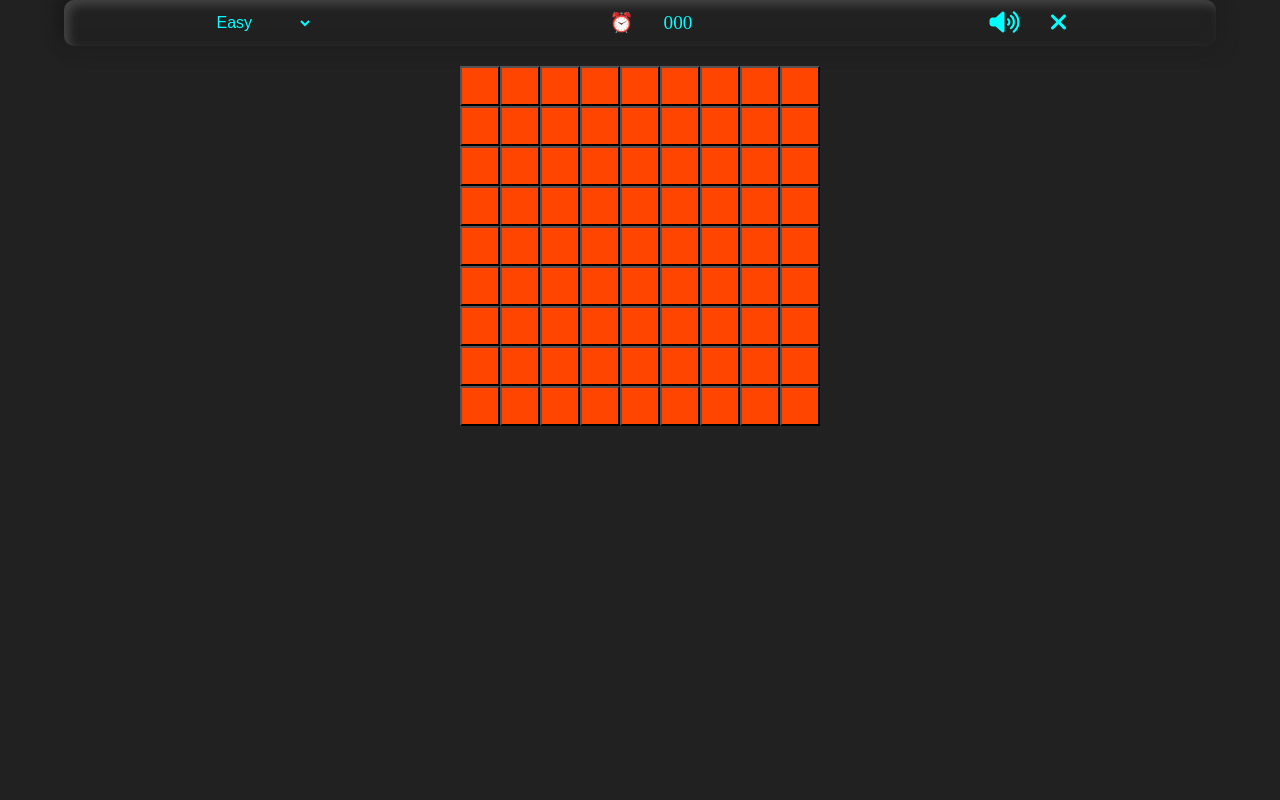
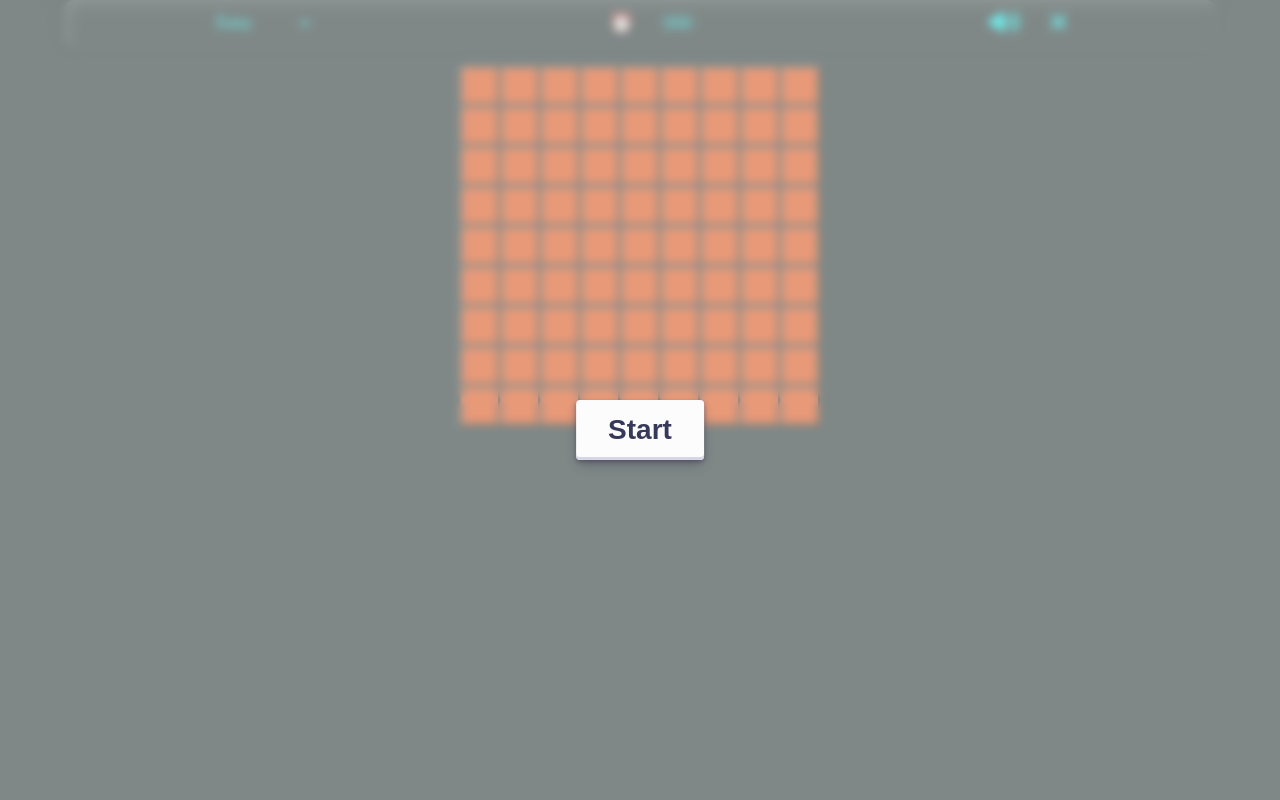
Before and after one commit to Mayankkatheriya/Mct_4, a browser extension: page Sonu_Minesweeper_Game/index.html in a window 1280 px wide. Drawn offline with nearby package versions, Linux system fonts and the light colour scheme.

Commit message:
landing page design

```diff
--- a/Sonu_Minesweeper_Game/index.html
+++ b/Sonu_Minesweeper_Game/index.html
@@ -18,6 +18,8 @@
     />
   </head>
   <body>
+
+
     <div class="wrapper">
       <div class="nav">
         <div>
@@ -54,6 +56,11 @@
     </div>
 
 
+    <div class="upCover"></div>
+    <!-- <div class="gameCoverOpen"><h1>Start</h1></div> -->
+    <button class="gameCoverOpen">Start</button>
+    <div class="downCover"></div>
+
     <!-- gsap cdn -->
 
     <script src="https://cdnjs.cloudflare.com/ajax/libs/gsap/3.12.2/gsap.min.js" integrity="sha512-16esztaSRplJROstbIIdwX3N97V1+pZvV33ABoG1H2OyTttBxEGkTsoIVsiP1iaTtM8b3+hu2kB6pQ4Clr5yug==" crossorigin="anonymous" referrerpolicy="no-referrer"></script>
--- a/Sonu_Minesweeper_Game/index.js
+++ b/Sonu_Minesweeper_Game/index.js
@@ -5,6 +5,26 @@ const gameModeEl = document.querySelector("#gameMode");
 const reTryEl = document.querySelector("#reTry");
 // console.log(reTryEl);
 
+const upCoverEl = document.querySelector(".upCover");
+const gameCoverOpenEl = document.querySelector(".gameCoverOpen");
+const downCoverEl = document.querySelector(".downCover");
+
+
+gameCoverOpenEl.addEventListener("click",(e)=>{
+upCoverEl.style.height = "0%";
+upCoverEl.style.transition = "all 1.2s linear";
+//  for downCoverEl
+downCoverEl.style.height = "0%";
+downCoverEl.style.transition = "all 1.2s linear";
+
+gameCoverOpenEl.style.display = "none"
+gameCoverOpenEl.style.transition = "all 0.2s linear";
+
+// setTimeout(()=>{
+//   gameCoverOpenEl.style.transform = "scale(0)"
+// // gameCoverOpenEl.style.transition = "transform 0.5s linear";
+// },500)
+});
 
 function audio(){
   let gameAudio = new Audio();
@@ -17,7 +37,7 @@ reTryEl.addEventListener("click",()=>{
   gameSelect(9,9,40);
   gameModeEl.selectedIndex=0;
   console.log("d");
-  audio();
+  // audio();
 })
 
 
--- a/Sonu_Minesweeper_Game/style.css
+++ b/Sonu_Minesweeper_Game/style.css
@@ -10,7 +10,11 @@ html {
   width: 100%;
 }
 
+
+
+
 .wrapper {
+  position: relative;
   height: 100vh;
   width: 100vw;
   overflow: hidden;
@@ -119,25 +123,79 @@ html {
   cursor: pointer;
 }
 
-/* #restart span{
-  position: relative;
-  z-index: 1;
-} */
 
-/* #restart::before{
-  content: "";
+.upCover{
   position: absolute;
-  background-color: orangered;
-  width: 0px;
-  height: 0px;
-  left: var(--xPos);
-  top: var(--yPos);
-  transform: translate(-50%, -50%);
-  border-radius: 50%;
-  transition: width 0.5s, height 0.5s;
+  top: 0;
+  height: 50%;
+  width: 100%;
+  backdrop-filter: blur(5px);
+  background-color: rgba(212, 228, 227, 0.529);
 }
 
-#restart:hover::before{
-  height: 300px;
-  width: 300px;
-} */
+.downCover{
+  position: absolute;
+  bottom: 0;
+  height: 50%;
+  width: 100%;
+  backdrop-filter: blur(5px);
+  background-color: rgba(212, 228, 227, 0.529);
+}
+
+
+
+
+
+/* CSS */
+.gameCoverOpen {
+  align-items: center;
+  appearance: none;
+  background-color: #FCFCFD;
+  border-radius: 4px;
+  border-width: 0;
+  box-shadow: rgba(45, 35, 66, 0.4) 0 2px 4px,rgba(45, 35, 66, 0.3) 0 7px 13px -3px,#D6D6E7 0 -3px 0 inset;
+  color: #36395A;
+  cursor: pointer;
+  display: inline-flex;
+  height: 48px;
+  justify-content: center;
+  line-height: 1;
+  list-style: none;
+  overflow: hidden;
+  padding: 16px 32px;
+  position: relative;
+  text-align: left;
+  text-decoration: none;
+  transition: box-shadow .15s,transform .15s;
+  user-select: none;
+  -webkit-user-select: none;
+  touch-action: manipulation;
+  white-space: nowrap;
+  will-change: box-shadow,transform;
+  font-size: 28px;
+  font-weight: 600;
+}
+
+.gameCoverOpen:focus {
+  box-shadow: #D6D6E7 0 0 0 1.5px inset, rgba(45, 35, 66, 0.4) 0 2px 4px, rgba(45, 35, 66, 0.3) 0 7px 13px -3px, #D6D6E7 0 -3px 0 inset;
+}
+
+.gameCoverOpen:hover {
+  box-shadow: rgba(45, 35, 66, 0.4) 0 4px 8px, rgba(45, 35, 66, 0.3) 0 7px 13px -3px, #D6D6E7 0 -3px 0 inset;
+
+}
+
+.gameCoverOpen:active {
+  box-shadow: #D6D6E7 0 3px 7px inset;
+
+}
+
+.gameCoverOpen{
+  position: absolute;
+  top: 50%;
+  left: 50%;
+  height: 60px;
+  z-index: 10;
+  transform: translate(-50%);
+
+}
```
